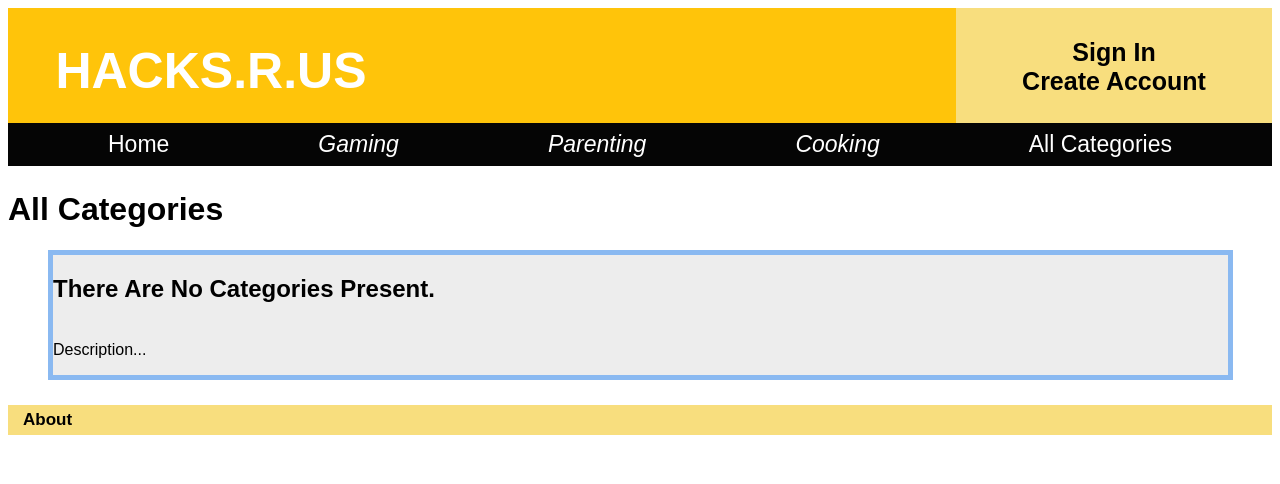
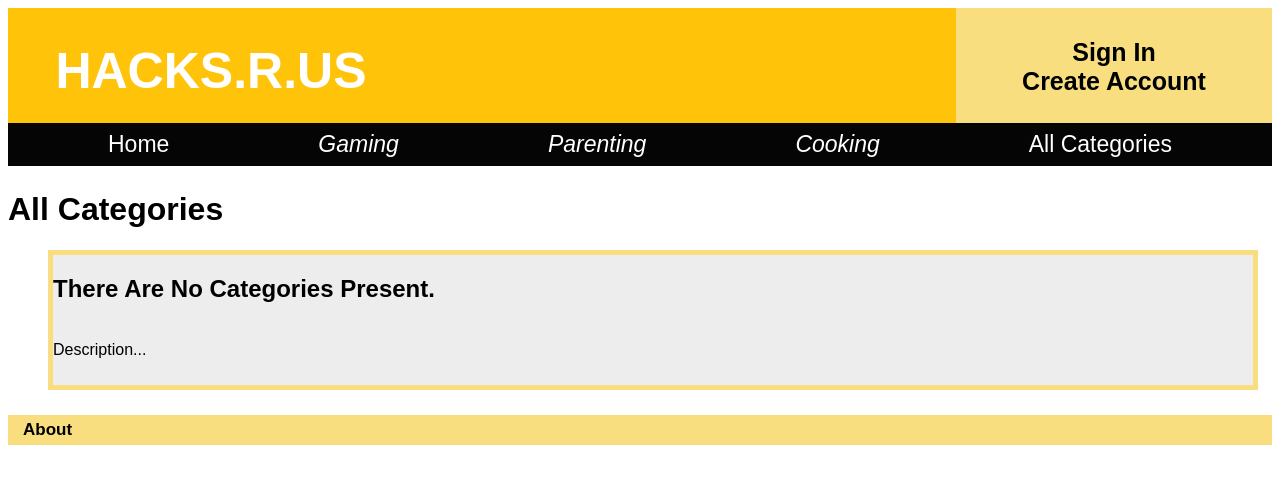
Before and after one commit to glitznerf/wad2-lifehackforum, a Django app: page /forum/all_categories/ in a window 1280 px wide, with the pointer over the restyled element. Shown: the top 484 px of the page. Run offline with Django 3.2, Linux system fonts and the light colour scheme; data that the repository does not hold is empty.

Commit message:
Made category entry interactive

```diff
--- a/static/all_categories.css
+++ b/static/all_categories.css
@@ -87,6 +87,12 @@ input[type=submit]:hover {
   text-transform: capitalize;
 }
 
+.category_entry:hover {
+  width: 98%;
+  height: 130px;
+  border-color: #f8de7e;
+}
+
 ul {
   list-style-type: none;
 }
```
